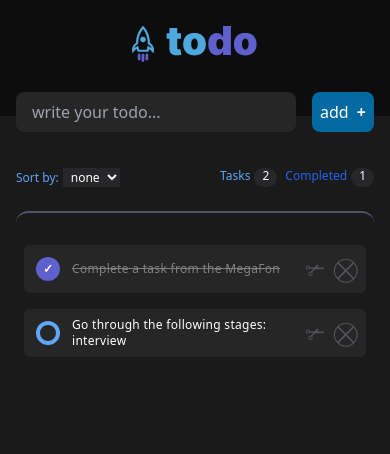
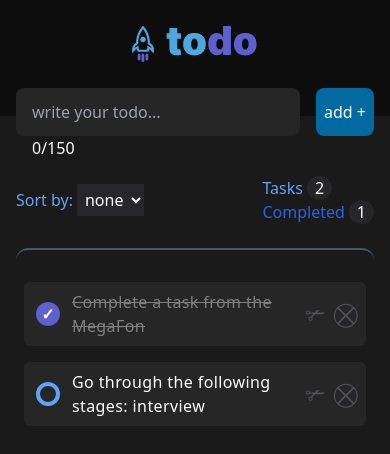
Before and after one commit to DinHubb/vueApp-todo-list, a Vue app: page / in a window 390 px wide. Shown: the top 454 px of the page. Built offline with nearby package versions, Linux system fonts and the light colour scheme.

Commit message:
fixed some a bug and upsing responsive

```diff
--- a/src/App.vue
+++ b/src/App.vue
@@ -1,9 +1,15 @@
 <template>
   <div class="w-full bg-main-color overflow-hidden">
     <header
-      class="md:pt-8 md:p-14 bg-header-color flex flex-col items-center justify-center pt-4 p-10 text-white"
+      class="bg-header-color flex flex-col items-center justify-center pt-4 p-10 text-white md:pt-8 md:p-14 2xl:pt-16 2xl:p-20"
     >
-      <img src="@/assets/logo.svg" width="126px" height="48px" class="pb-3" alt="logo" />
+      <img
+        src="@/assets/logo.svg"
+        width="126px"
+        height="48px"
+        class="pb-3 xl:w-40 2xl:w-52"
+        alt="logo"
+      />
     </header>
     <main class="relative -top-11 flex flex-col justify-center px-4">
       <task-form @save="saveTask" />
@@ -60,6 +66,7 @@ export default {
     },
     removeTask(task) {
       this.tasks = this.tasks.filter((o) => o.id !== task.id)
+      this.checkedTask(this.tasks)
       this.localStorage(this.tasks)
     },
     checkedTask(task) {
@@ -80,11 +87,11 @@ export default {
         return
       }
 
-      this.tasks = this.tasks.sort((a, b) => a.id - b.id) // т
+      return (this.tasks = this.tasks.sort((a, b) => a.id - b.id)) // так как id у меня это дата их создание то сортировка по дефолту подрозумевает сортировку по id
     },
     edit(task) {
       this.tasks = this.tasks.map((o) => {
-        if (o.id !== task.id) return o
+        if (o.id !== task.id || task.content.trim().length > 150) return o
         const edited = !o.isEdited
         let isEdited = edited ? edited : edited
         console.log(isEdited)
@@ -92,9 +99,8 @@ export default {
       })
       this.localStorage(this.tasks)
     },
-    localStorage(data, selectedOption) {
+    localStorage(data) {
       localStorage.setItem('tasks', JSON.stringify(data))
-      selectedOption ? localStorage.setItem('sortBy', JSON.stringify(selectedOption)) : null
     }
   }
 }
--- a/src/components/TaskForm.vue
+++ b/src/components/TaskForm.vue
@@ -1,17 +1,28 @@
 <template>
-  <section class="md:pb-10 flex justify-center pb-4">
+  <section
+    class="flex flex-col items-center justify-center pb-6 sm:pb-12 md:pb-16 lg:text-2xl 2xl:pb-20"
+  >
     <form
-      class="flex justify-center gap-4 w-full h-20 py-5 sm:p-4 sm:w-3/4 md:p-3 lg:w-3/5"
+      class="relative flex gap-4 w-full h-20 py-4 sm:p-4 sm:w-3/4 md:p-3 lg:w-3/5 2xl:w-9/12 2xl:p-1"
       @submit="saveTask"
     >
       <input
         v-model.trim="task.content"
-        @input="task.content = $event.target.value"
+        @input="createTaskChange($event)"
         placeholder="write your todo..."
-        class="w-full p-4 bg-input-color rounded-lg text-ellipsis text-white focus:outline-none focus:border-blue-500 focus:border"
+        id="createTaskInput"
+        class="w-full px-4 bg-input-color rounded-lg text-ellipsis text-white focus:outline-none focus:border-blue-500 focus:border"
       />
-      <button class="text-center bg-sky-700 px-2 sm:px-4 rounded-lg text-white text-nowrap">
-        add <span class="font-bold ml-1">+</span>
+      <label
+        for="createTaskInput"
+        class="absolute ml-4 -bottom-2 text-white text-base"
+        :style="lengthContent > 150 ? lengthInput : ''"
+        >{{ lengthContent }}/150</label
+      >
+      <button
+        class="text-center bg-sky-700 px-2 rounded-lg text-white hover:shadow-md hover:shadow-cyan-950 active:shadow-inner active:shadow-cyan-950 text-nowrap sm:px-4"
+      >
+        add +
       </button>
     </form>
   </section>
@@ -22,16 +33,25 @@ export default {
     return {
       task: {
         content: ''
+      },
+      lengthContent: 0,
+      lengthInput: {
+        color: '#e41212'
       }
     }
   },
   methods: {
     saveTask(event) {
       event.preventDefault()
-      if (this.task.content.trim().length > 0) {
+      if (this.task.content.trim().length > 0 && this.task.content.length <= 150) {
         this.$emit('save', { ...this.task, id: Date.now(), completed: false, isEdited: false })
         this.task.content = ''
       }
+    },
+    createTaskChange(evt) {
+      const { value } = evt.target
+      this.lengthContent = value.trim().length
+      this.task.content = value.trim()
     }
   }
 }
--- a/src/components/TaskList.vue
+++ b/src/components/TaskList.vue
@@ -1,20 +1,21 @@
 <template>
-  <section class="text-xs sm:text-lg">
-    <div class="m-auto w-full sm:w-10/12 lg:w-2/3">
-      <div class="flex justify-between pb-6 gap-2 sm:gap-4">
+  <section class="text-base sm:text-lg 2xl:text-2xl">
+    <div class="m-auto w-full sm:w-10/12 lg:w-2/3 2xl:w-10/12">
+      <div class="flex justify-between items-center flex-nowrap pb-6">
         <div class="text-blue-400 font-medium">
           <label for="select">Sort by:</label>
           <select
             id="select"
             v-model="selectedOption"
             @change="$emit('sort', selectedOption)"
-            class="sm:ml-2 ml-1 cursor-pointer focus:outline-none focus:border-blue-500 focus:border bg-zinc-800 text-white px-1"
+            class="ml-1 cursor-pointer focus:outline-none focus:border-blue-500 focus:border bg-zinc-800 text-white p-1 sm:ml-2"
           >
             <option value="date">date</option>
             <option value="none">none</option>
           </select>
         </div>
-        <div class="text-blue-400 flex flex-row gap-1 ml-auto">
+        <div class="gap-4 sm:flex">
+          <div class="text-blue-400 flex flex-row gap-1">
             Tasks
             <span class="bg-zinc-800 text-white rounded-full px-2 text-center">{{
               tasks.length
@@ -25,6 +26,7 @@
             <span class="bg-zinc-800 text-white rounded-full px-2 text-center">{{
               countCompleted
             }}</span>
+          </div>
         </div>
       </div>
       <div class="rounded-xl border-t-2 border-t-slate-600 pt-6">
@@ -42,16 +44,16 @@
           </h2>
         </div>
         <ul
-          class="flex flex-col text-white max-h-300-h scrollbar-thin scrollbar-track-neutral-800 scrollbar-thumb-zinc-600 overflow-y-auto"
+          class="flex flex-col flex-none text-white max-h-300-h scrollbar-thin scrollbar-track-neutral-800 scrollbar-thumb-zinc-600 overflow-y-auto"
         >
           <li
             v-for="task in tasks"
             :key="task.id"
             task="task"
-            class="md:pl-16 md:p-4 ms:gap-4 relative bg-input-color pl-12 p-2 m-2 md:m-4 flex items-center justify-between gap-2 rounded-md"
+            class="relative flex flex-1 gap-2 items-center justify-between m-2 p-2 pl-12 bg-input-color rounded-md md:pl-14 md:p-4 2xl:p-6 2xl:pl-16"
           >
             <button
-              class="md:w-8 md:h-7 w-6 h-6 absolute left-3 border-4 border-blue-400 rounded-max-br font-bold"
+              class="w-6 h-6 absolute left-3 border-4 border-blue-400 rounded-max-br font-bold md:w-8 md:h-7 2xl:left-4"
               :style="task.completed ? taskComplet : ''"
               @click="$emit('checked', task)"
             >
@@ -66,18 +68,22 @@
                 class="bg-input-color w-full focus:outline-none focus:border-zinc-700 focus:border"
               />
             </div>
-            <div v-else :style="task.completed ? taskContent : ''" class="tracking-wide">
+            <span
+              v-else
+              :style="task.completed ? taskContent : ''"
+              class="tracking-wide text-wrap min-w-1"
+            >
               {{ task.content }}
-            </div>
-            <div class="flex ms:gap-4 gap-2">
+            </span>
+            <div class="flex gap-2 sm:gap-4 2xl:gap-6">
               <button
-                class="md:text-3xl text-2xl text-zinc-600"
+                class="text-2xl cursor-pointer text-zinc-600 md:text-3xl 2xl:text-4xl"
                 @click="$emit('edit', task), editFoucus"
               >
                 <label for="editInput" class="cursor-pointer">✃</label>
               </button>
               <button
-                class="md:text-3xl text-2xl cursor-pointer text-zinc-600"
+                class="text-2xl cursor-pointer text-zinc-600 md:text-3xl 2xl:text-4xl"
                 @click="$emit('remove', task)"
               >
                 ⛒
```
Lines whose indentation alone changed are shown as unchanged.
